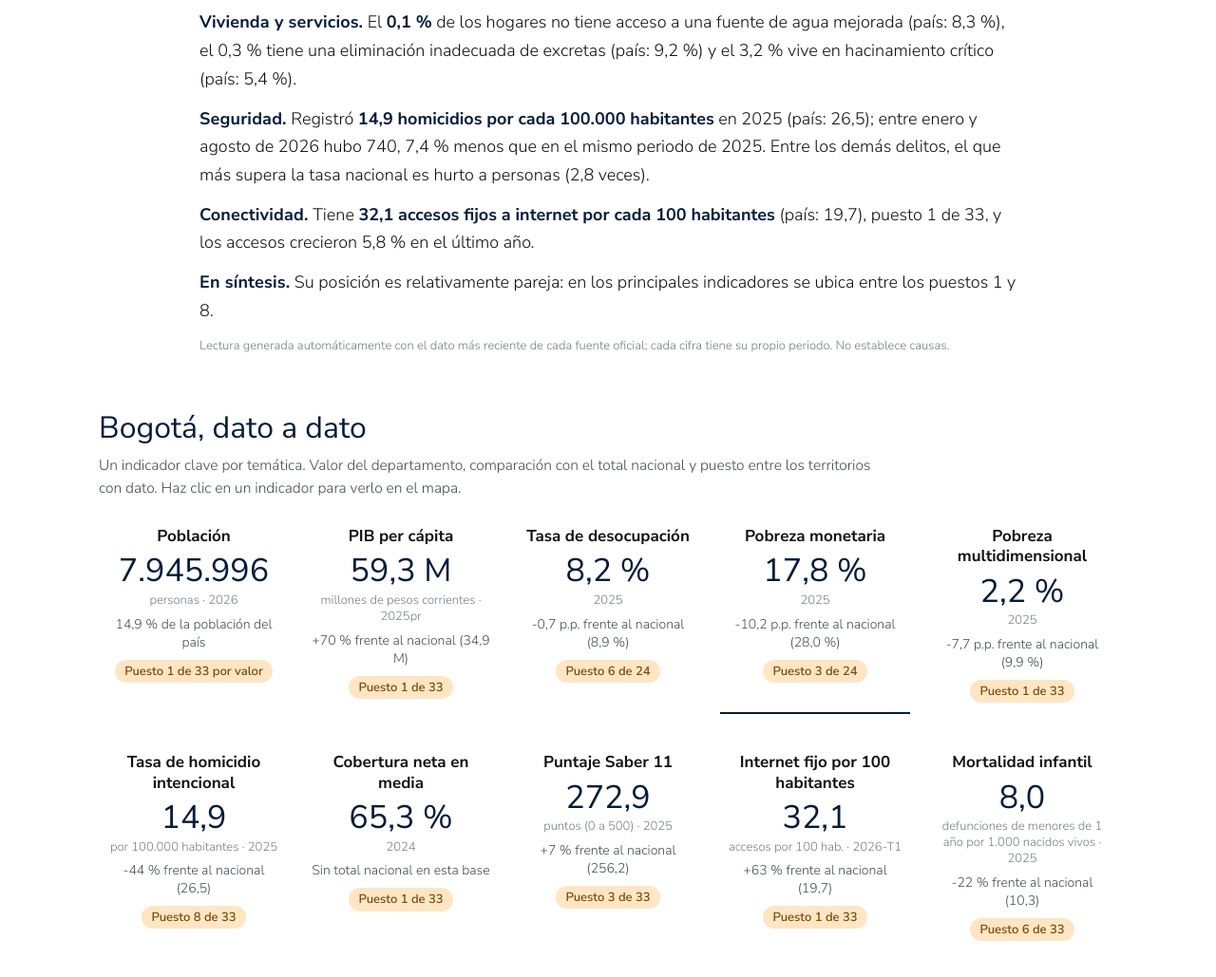
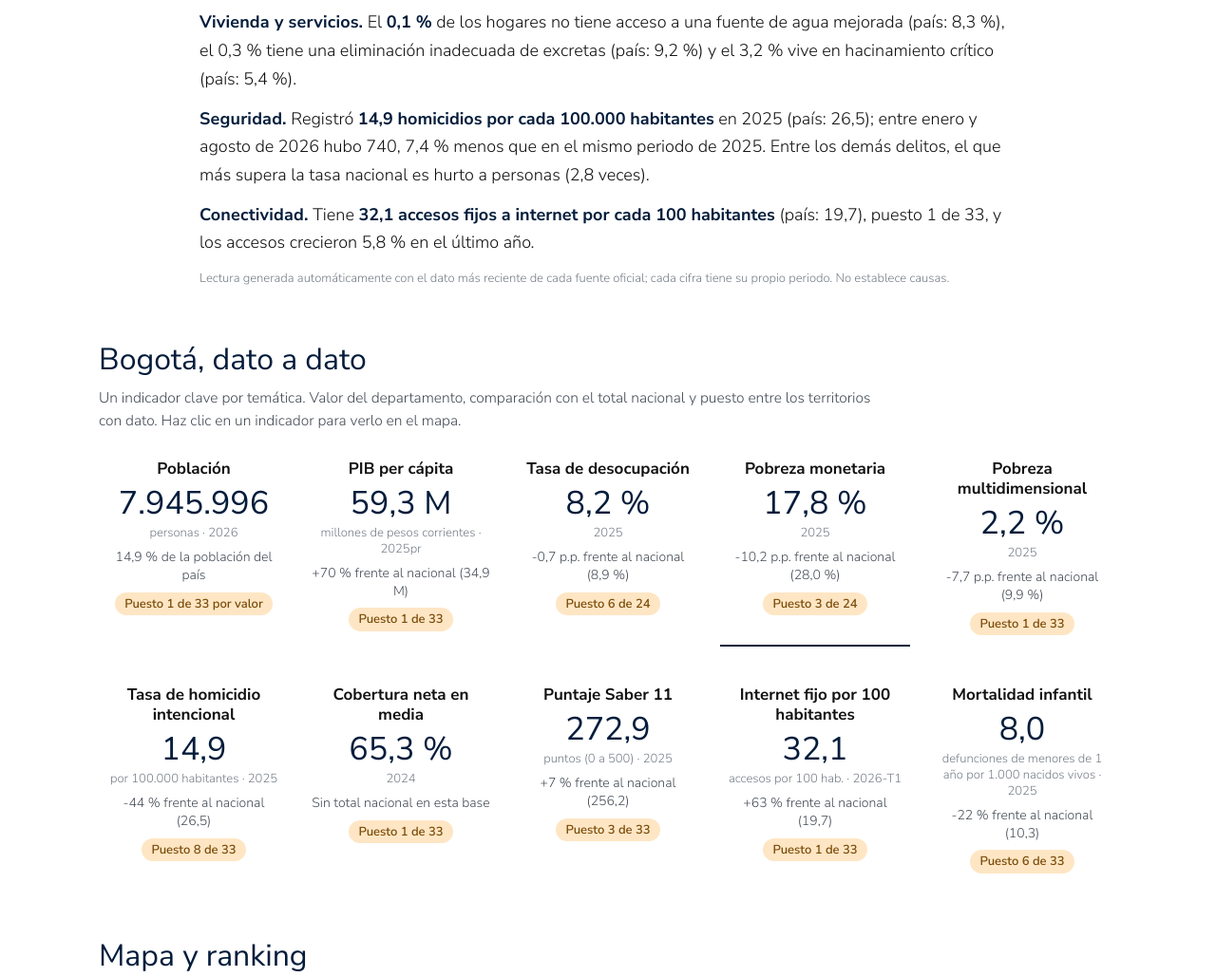
Before and after one commit to gerenciacoldatos/radar-departamental, a plain HTML site: page index.html in a window 1280 px wide. Shown: the part 983-2012 px from the top of the page at 95% size. Drawn offline with Linux system fonts and the light colour scheme.

Commit message:
Radar v2.3.1: narrativa sin bloque En síntesis

```diff
--- a/index.html
+++ b/index.html
@@ -574,16 +574,6 @@ tr.sel td{background:var(--peach);font-weight:600}
     const P = [], seg = (t, x) => P.push(`<b class="seg">${t}.</b> ${x}`);
     if (state.cat) seg(state.cat, S[state.cat]());
     else groupsAll.forEach(k => S[k] && seg(k, S[k]()));
-    // Síntesis: todas las temáticas o solo la elegida
-    const cand = state.cat ? catInds(state.cat).filter(i => i.sentido !== 0).map(i => i.id)
-      : ['pib_per_capita', 'td', 'pobreza_monetaria', 'ipm', 'homicidios_tasa', 'cobertura_neta_media', 'saber11_puntaje_global', 'internet_fijo_por_100', 'mortalidad_infantil_tasa', 'priv_informalidad', 'priv_agua'];
-    const r = cand.filter(id => IND[id] && pos(id) && !/_var/.test(id)).map(id => ({id, p: pos(id), t: tot(id), q: (pos(id) - 1) / (tot(id) - 1)}));
-    if (r.length > 2) {
-      r.sort((a, b) => a.q - b.q); const best = r[0], worst = r[r.length - 1];
-      seg('En síntesis', worst.q - best.q > 0.25
-        ? `${state.cat ? 'En ' + lc(state.cat) + ', su' : 'Su'} posición relativa más favorable está en ${lc(IND[best.id].nombre)} (puesto ${best.p} de ${best.t}) y la más rezagada en ${lc(IND[worst.id].nombre)} (puesto ${worst.p} de ${worst.t}).`
-        : `Su posición es relativamente pareja: en los principales indicadores${state.cat ? ' de ' + lc(state.cat) : ''} se ubica entre los puestos ${Math.min(...r.map(x => x.p))} y ${Math.max(...r.map(x => x.p))}.`);
-    }
     $('narrativa').innerHTML = P.map(x => `<p>${x}</p>`).join('') + '<p class="nota-auto">Lectura generada automáticamente con el dato más reciente de cada fuente oficial; cada cifra tiene su propio periodo. No establece causas.</p>';
   }
 
```
